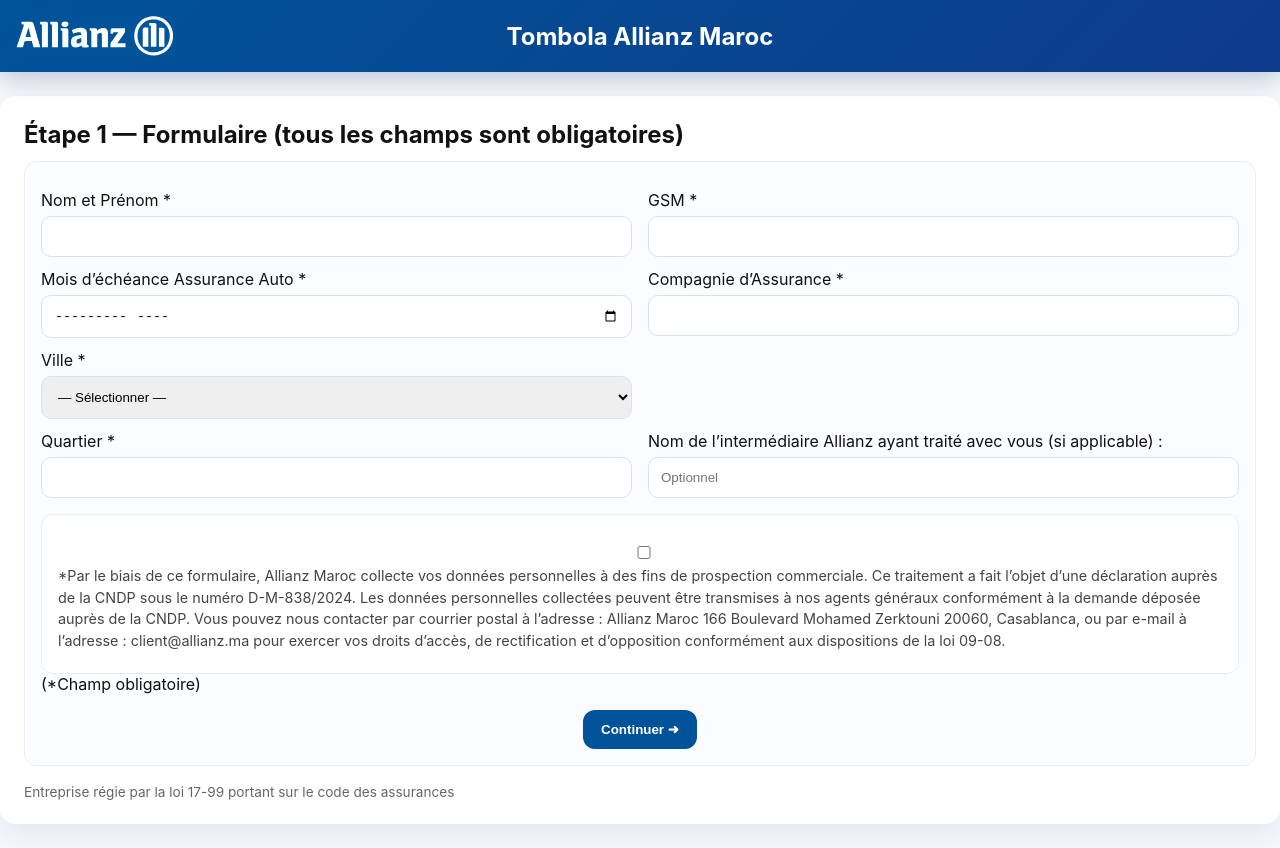
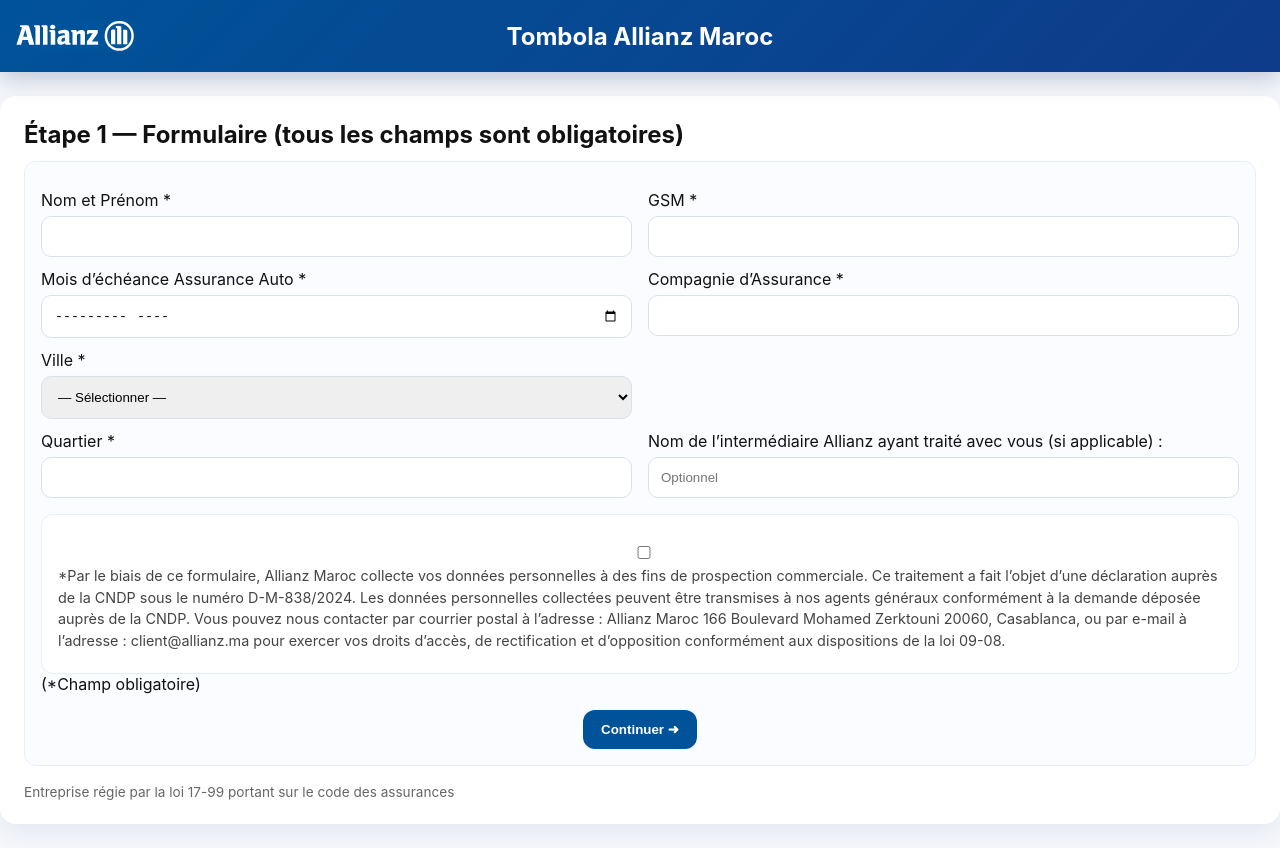
Before and after one commit to radouahmed/tambola-Allianz, a website: page public/index.html in a window 1280 px wide. Drawn offline with Linux system fonts and the light colour scheme.

Commit message:
Update style.css

```diff
--- a/public/style.css
+++ b/public/style.css
@@ -2,7 +2,7 @@
 *{box-sizing:border-box}
 body{margin:0;font-family:Inter,system-ui,-apple-system,Segoe UI,Roboto,Arial,sans-serif;background:#f6f8fb;color:#111;}
 .header{background:linear-gradient(135deg,var(--brand),var(--brand2));color:#fff;padding:16px 20px;position:relative;min-height:72px;box-shadow:0 6px 22px rgba(10,42,102,.25);}
-.header img.logo-img{position:absolute;left:16px;top:50%;transform:translateY(-50%);height:46px;max-width:160px;object-fit:contain;display:block}
+.header img.logo-img{position:absolute;left:16px;top:50%;transform:translateY(-50%);height:46px;max-width:120px;object-fit:contain;display:block}
 .header h1{position:absolute;left:50%;top:50%;transform:translate(-50%,-50%);margin:0;font-size:24px}
 .container{max-width:1480px;margin:24px auto;background:#fff;padding:24px;border-radius:16px;box-shadow:0 10px 30px rgba(10,42,102,.08)}
 h1,h2{margin:0 0 12px 0}
```
